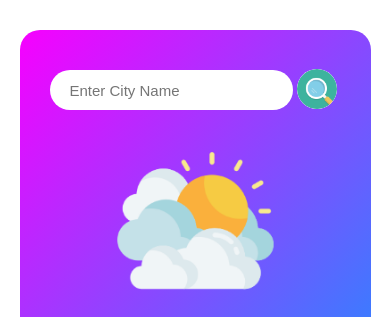
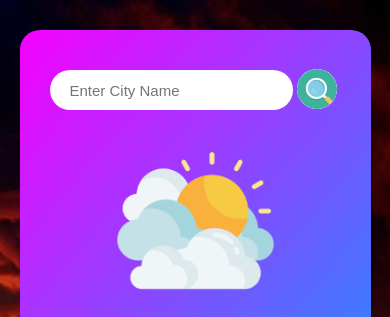
Before and after one commit to aviralyadav-av/Weather_App, a plain HTML site: page index.html in a window 390 px wide. Shown: the top 317 px of the page. Drawn offline with Linux system fonts and the light colour scheme; the site is published under a folder, as on GitHub Pages, so addresses that start at the root find nothing.

Commit message:
Update styles.css

```diff
--- a/styles.css
+++ b/styles.css
@@ -111,7 +111,7 @@ color: rgb(255, 200, 129);
   body {
     font-family: "Gill Sans", "Gill Sans MT", Calibri, "Trebuchet MS",
       sans-serif;
-    background-image: url(/images/stranger-things-season.jpg);
+    background-image: url(images/stranger-things-season.jpg);
 
     background-repeat: no-repeat;
     background-size: 400%;
```
